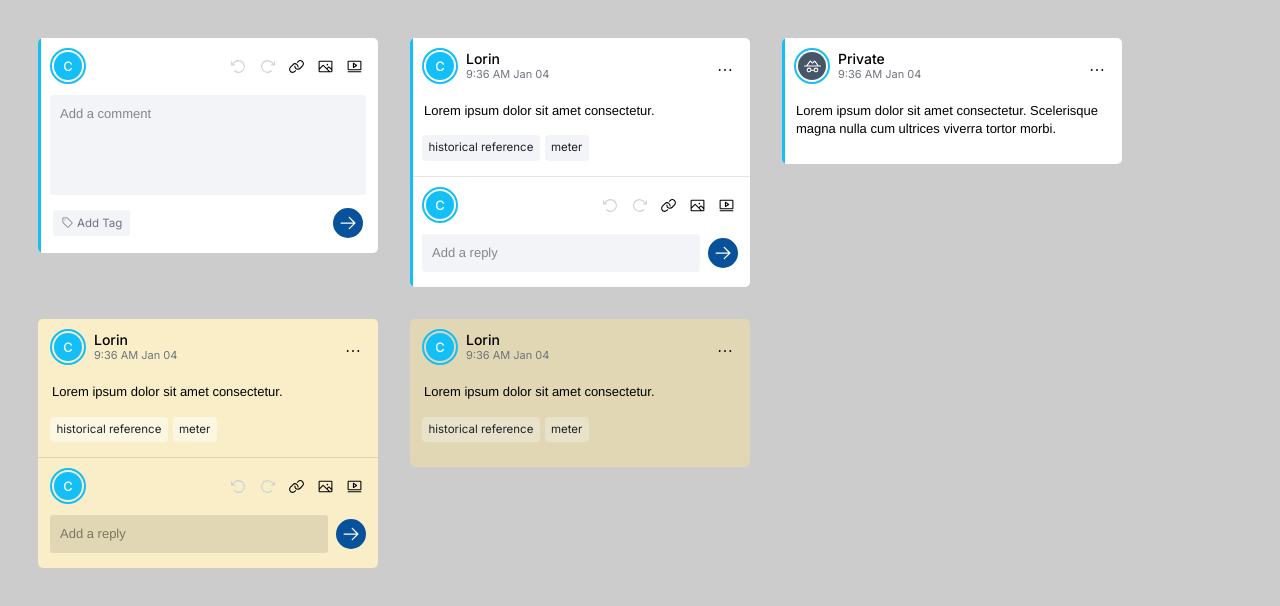
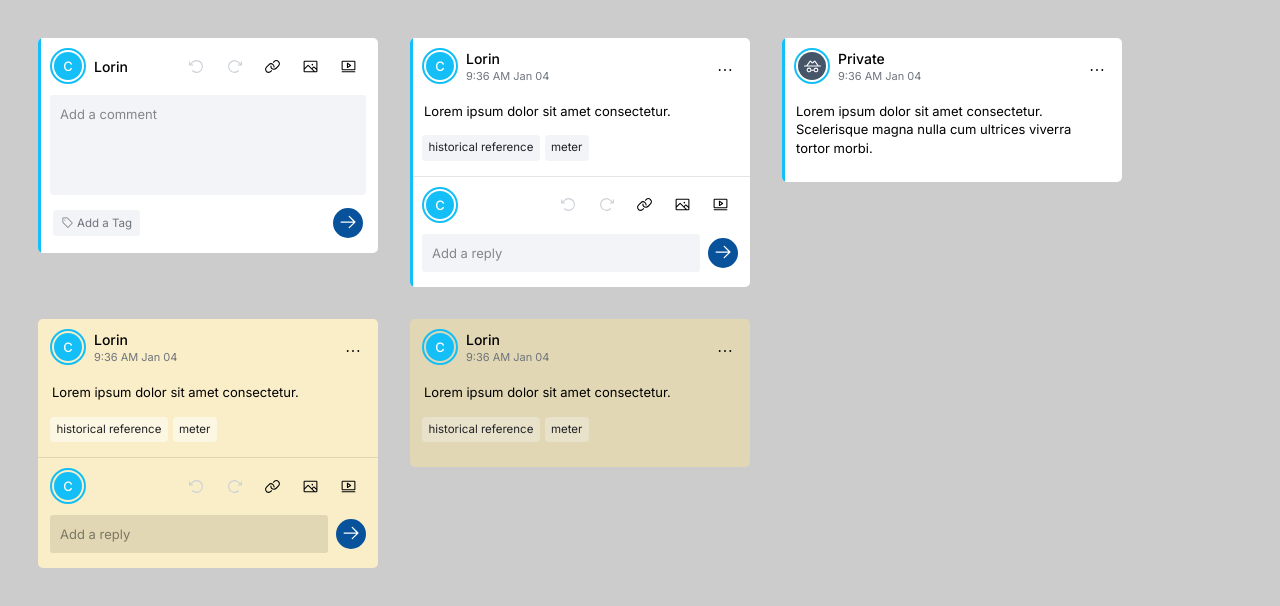
Before and after one commit to rsimon/recogito-components, a React (Vite) app: page / in a window 1280 px wide. Shown: the top 606 px of the page. Built offline with nearby package versions, Linux system fonts and the light colour scheme.

Commit message:
CSS fixes

```diff
--- a/src/Annotation.css
+++ b/src/Annotation.css
@@ -37,6 +37,7 @@
 }
 
 .annotation .annotation-header .annotation-header-left {
+  align-items: center;
   display: flex;
   gap: 0.5rem;
 }
@@ -47,7 +48,7 @@
 }
 
 .annotation .annotation-toolbar-wrapper {
-  padding-bottom: 5px;
+  padding-bottom: 2px;
 }
 
 .annotation .annotation-comment-wrapper {
@@ -58,6 +59,7 @@
   padding: 10px;
   background-color: #F3F4F7;
   border-radius: 3px;
+  font-family: Inter;
 }
 
 .annotation .quill-rte.ql-disabled {
@@ -91,6 +93,10 @@
   cursor: pointer;
 }
 
+.annotation button.save svg {
+  color: #fff;
+}
+
 .annotation button.save-arrow {
   align-items: center;
   border-radius: 50%;
--- a/src/Annotation.tsx
+++ b/src/Annotation.tsx
@@ -1,12 +1,8 @@
-import { Detective, DotsThree } from '@phosphor-icons/react';
-import { Avatar } from './Avatar';
-import { AuthorDetails } from './AuthorDetails';
-import { QuillEditor, QuillEditorRoot } from './QuillEditor';
 import { ReplyField } from './ReplyField';
-import { TagList } from './Tags/TagList';
 import { cn } from './util';
 
 import './Annotation.css';
+import { AnnotationSection } from './AnnotationSection';
 
 interface AnnotationProps {
 
@@ -37,44 +33,13 @@ export const Annotation = (props: AnnotationProps) => {
 
   return (
     <div className={className}>
-      <div className="annotation-header">
-        <div className="annotation-header-left">
-          {props.isPrivate ? (
-            <div className="private-avatar">
-              <div className="avatar-ring">
-                <div className="avatar-inner">
-                  <Detective size={17} />
-                </div>
-              </div>
-            </div>
-          ) : (
-            <Avatar />
-          )}
-          <AuthorDetails isPrivate={props.isPrivate} />
-        </div>
+      <AnnotationSection
+        isEditable={props.isEditable}
+        isPrivate={props.isPrivate}
+        value={props.value}
+        tags={props.tags} />
 
-        <div className="annotation-header-right">
-          <DotsThree size={20} />
-        </div>
-      </div>
-
-      <div className="annotation-comment-wrapper">
-        <QuillEditorRoot>
-          <QuillEditor
-            readOnly={!props.isEditable}
-            value={props.value || 'Lorem ipsum dolor sit amet consectetur.' }/>
-        </QuillEditorRoot>
-      </div>
-
-      {props.tags?.length > 0 && (
-        <div className="annotation-taglist-wrapper">
-          <TagList
-            tags={props.tags}
-            isEditable={props.isEditable} />
-        </div>
-      )}
-
-      {props.showReplyField && !props.isReadOnly && (
+      {props.showReplyField && !props.isReadOnly && !props.isEditable && (
         <ReplyField />
       )}
     </div>
--- /dev/null
+++ b/src/AnnotationSection.css
@@ -0,0 +1,8 @@
+.annotation-section .annotation-section-footer {
+  display: flex;
+  padding: 0.25rem 12px;
+}
+
+.annotation-section .align-right {
+  justify-content: flex-end;
+}
--- /dev/null
+++ b/src/AnnotationSection.tsx
@@ -0,0 +1,76 @@
+import { Detective, DotsThree } from '@phosphor-icons/react';
+import { Avatar } from './Avatar';
+import { AuthorDetails } from './AuthorDetails';
+import { QuillEditor, QuillEditorRoot } from './QuillEditor';
+import { TagList } from './Tags/TagList';
+
+import './AnnotationSection.css';
+
+interface AnnotationSectionProps {
+
+  isEditable?: boolean;
+
+  isPrivate?: boolean;
+
+  tags?: string[];
+
+  value?: string;
+
+}
+
+export const AnnotationSection = (props: AnnotationSectionProps) => {
+
+  return (
+    <div className="annotation-section">
+      <div className="annotation-header">
+        <div className="annotation-header-left">
+          {props.isPrivate ? (
+            <div className="private-avatar">
+              <div className="avatar-ring">
+                <div className="avatar-inner">
+                  <Detective size={17} />
+                </div>
+              </div>
+            </div>
+          ) : (
+            <Avatar />
+          )}
+          <AuthorDetails isPrivate={props.isPrivate} />
+        </div>
+
+        <div className="annotation-header-right">
+          <DotsThree size={20} />
+        </div>
+      </div>
+
+      <div className="annotation-comment-wrapper">
+        <QuillEditorRoot>
+          <QuillEditor
+            readOnly={!props.isEditable}
+            value={props.value || 'Lorem ipsum dolor sit amet consectetur.' }/>
+        </QuillEditorRoot>
+      </div>
+
+      {props.tags?.length > 0 && (
+        <div className="annotation-taglist-wrapper">
+          <TagList
+            tags={props.tags}
+            isEditable={props.isEditable} />
+        </div>
+      )}
+
+      {props.isEditable && (
+        <div className="annotation-section-footer align-right">
+          <button className="sm flat">
+            Cancel
+          </button>
+
+          <button className="sm flat primary">
+            Save
+          </button>
+        </div>
+      )}
+    </div>
+  )
+
+}
--- a/src/AuthorDetails.css
+++ b/src/AuthorDetails.css
@@ -1,5 +1,7 @@
 .annotation .annotation-author-details {
-  padding: 2px 0;
+  display: flex;
+  flex-direction: column;
+  gap: 0.125rem;
 }
 
 .annotation .annotation-author-details .created-by {
--- a/src/EmptyAnnotation.tsx
+++ b/src/EmptyAnnotation.tsx
@@ -1,4 +1,4 @@
-import { ArrowRight } from '@phosphor-icons/react/dist/ssr';
+import { ArrowRight, Detective } from '@phosphor-icons/react';
 import { Avatar } from './Avatar';
 import { QuillEditor, QuillEditorRoot, QuillEditorToolbar } from './QuillEditor';
 import { AddTag } from './Tags/AddTag';
@@ -26,7 +26,25 @@ export const EmptyAnnotation = (props: EmptyAnnotationProps) => {
     <div className={className}>
       <QuillEditorRoot>
         <div className="annotation-header">
-          <Avatar />
+          <div className="annotation-header-left">
+            {props.isPrivate ? (
+              <div className="private-avatar">
+                <div className="avatar-ring">
+                  <div className="avatar-inner">
+                    <Detective size={17} />
+                  </div>
+                </div>
+              </div>
+            ) : (
+              <Avatar />
+            )}
+            <div className="annotation-author-details">
+              <div className="created-by">
+                {props.isPrivate ? 'Private' : 'Lorin'}
+              </div>
+            </div>
+          </div>
+
           <div className="annotation-toolbar-wrapper">
             <QuillEditorToolbar />
           </div>
--- a/src/QuillEditor/QuillEditor.css
+++ b/src/QuillEditor/QuillEditor.css
@@ -24,15 +24,31 @@
 
 .quill-rte-toolbar {
   display: flex;
-  gap: 0.75rem;
+  gap: 0.125rem;
 }
 
 .quill-rte-toolbar button {
+  align-items: center;
   all: unset;
+  border-radius: 50%;
   cursor: pointer;
+  display: flex;
+  height: 30px;
+  justify-content: center;
+  width: 30px;
+}
+
+.quill-rte-toolbar button svg {
+  align-self: center;
+  color: #000;
+  display: block;
 }
 
 .quill-rte-toolbar button:disabled {
   color: var(--gray-400);
   cursor: inherit;
 }
+
+.quill-rte-toolbar button:disabled svg {
+  color: var(--gray-400);
+}
--- a/src/Tags/AddTag.css
+++ b/src/Tags/AddTag.css
@@ -10,6 +10,10 @@
   padding: 0.375rem 0.5rem;
 }
 
+.annotation.note .add-tag-trigger {
+  background-color: #FCF7E3;
+}
+
 .annotation .add-tag-editor {
   display: flex;
   gap: 0.5rem;
@@ -19,7 +23,6 @@
   align-items: flex-end;
   display: flex;
   gap: 0.375rem;
-  padding-bottom: 1px;
 }
 
 .annotation .add-tag-editor .add-tag-actions button {
--- a/src/Tags/AddTag.tsx
+++ b/src/Tags/AddTag.tsx
@@ -27,6 +27,7 @@ export const AddTag = (props: AddTagProps) => {
   return editing ? (
     <div className="add-tag-editor">
       <AutosizeInput
+        autoFocus
         value={value}
         onChange={evt => setValue(evt.target.value)}
         onKeyDown={onKeyDown} />
@@ -47,7 +48,7 @@ export const AddTag = (props: AddTagProps) => {
     <button
       className="add-tag-trigger"
       onClick={() => setEditing(true)}>
-      <TagIcon size={12} /> Add Tag
+      <TagIcon size={12} /> Add a Tag
     </button>
   )
 
--- a/src/index.css
+++ b/src/index.css
@@ -27,3 +27,135 @@ html, body {
   margin: 0;
   padding: 30px;
 }
+
+button, a[href].button {
+  align-items: center;
+  background-color: var(--button-background-color);
+  border: 1px solid var(--button-border-color);
+  border-radius: 3px;
+  box-shadow:
+    inset 0 0 0 150px rgba(0, 0, 0, 0);
+  color: var(--button-font-color);
+  cursor: pointer;
+  display: inline-flex;
+  flex-direction: row;
+  font-family: 'Inter', Arial, Helvetica, sans-serif;
+  font-size: var(--font-small);
+  font-weight: 400;
+  justify-content: center;
+  line-height: 160%;
+  min-width: 80px;
+  outline: none;
+  padding: 10px 24px;
+  position: relative;
+  transition:
+    background-color .25s ease-in-out,
+    box-shadow .25s ease-in-out;
+}
+
+button.flat, a[href].button.flat {
+  box-shadow: inset 0 0 0 150px rgba(0, 0, 0, 0);
+}
+
+a[href].button, a[href].button:hover {
+  text-decoration: none;
+}
+
+button:disabled {
+  background-color: var(--gray-200);
+  border-color: var(--gray-200);
+  box-shadow: none;
+  color: var(--gray-500);
+  cursor: auto;
+}
+
+button:disabled svg {
+  color: var(--gray-500);
+}
+
+button:hover:not(:disabled), a.button:hover {
+  box-shadow: inset 0 0 0 150px rgba(0, 0, 0, 0.06);
+}
+
+
+button > svg,
+a[href].button > svg {
+  color: var(--font-light);
+  margin: 0 0.8em 0.1em 0.5em;
+}
+
+button svg:first-child {
+  margin-left: 0;
+}
+
+button svg:last-child {
+  margin-right: 0;
+}
+
+:is(button, a.button) + :is(button, a.button) {
+  margin-left: 0.375rem;
+}
+
+button.tiny,
+a[href].button.tiny {
+  font-size: 11.5px;
+  line-height: 120%;
+  padding: 6px 14px;
+}
+
+button.sm,
+a[href].button.sm {
+  font-size: var(--font-tiny);
+  line-height: 120%;
+  min-width: 0;
+  padding: 0.5rem 0.75rem;
+}
+
+button.lg,
+a[href].button.lg {
+  padding: 12px 28px;
+}
+
+button.lg > svg {
+  margin: 0 0.6em 0.1em 0.6em;
+}
+
+button.no-hover:hover {
+  box-shadow: none;
+}
+
+button.icon-only {
+  align-items: center;
+  border-radius: 50%;
+  display: inline-flex;
+  justify-content: center;
+  min-width: auto;
+}
+
+button.icon-only svg {
+  display: block;
+}
+
+button.primary,
+a[href].button.primary {
+  background-color: var(--bright-blue);
+  border-color: var(--bright-blue);
+  box-shadow:
+    inset 0 0 0 150px rgba(0, 0, 0, 0);
+  color: #fff;
+}
+
+button.primary:not(:disabled):hover, a[href].button.primary:hover {
+  box-shadow:
+    inset 0 0 0 150px rgba(0, 0, 0, 0.18),
+    0 0 3px 1px rgba(0, 0, 0, 0.12),
+    0 4px 12px -6px rgba(0, 0, 0, 0.25);
+}
+
+button.primary:not(:disabled).flat:hover, a[href].button.primary.flat:hover {
+  box-shadow: inset 0 0 0 150px rgba(0, 0, 0, 0.18);
+}
+
+button.primary svg {
+  color: #fff;
+}
--- a/src/index.tsx
+++ b/src/index.tsx
@@ -7,9 +7,12 @@ import { Annotation } from './Annotation';
 ReactDOM.createRoot(document.getElementById('app')!).render(
   <div style={{ display: 'flex', gap: '2rem', alignItems: 'flex-start', flexWrap: 'wrap' }}>
     <EmptyAnnotation
-      isPrivate={true} />
+      isNote={false}
+      isPrivate={false} />
 
     <Annotation
+      isNote={false}
+      isPrivate={false}
       isEditable={false}
       tags={['historical reference', 'meter']}
       showReplyField={true} />
```
